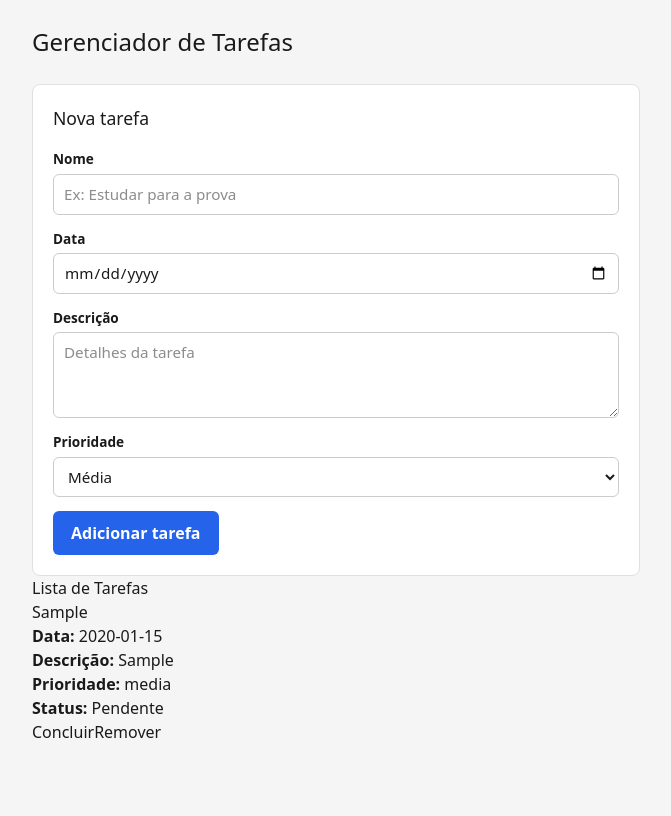
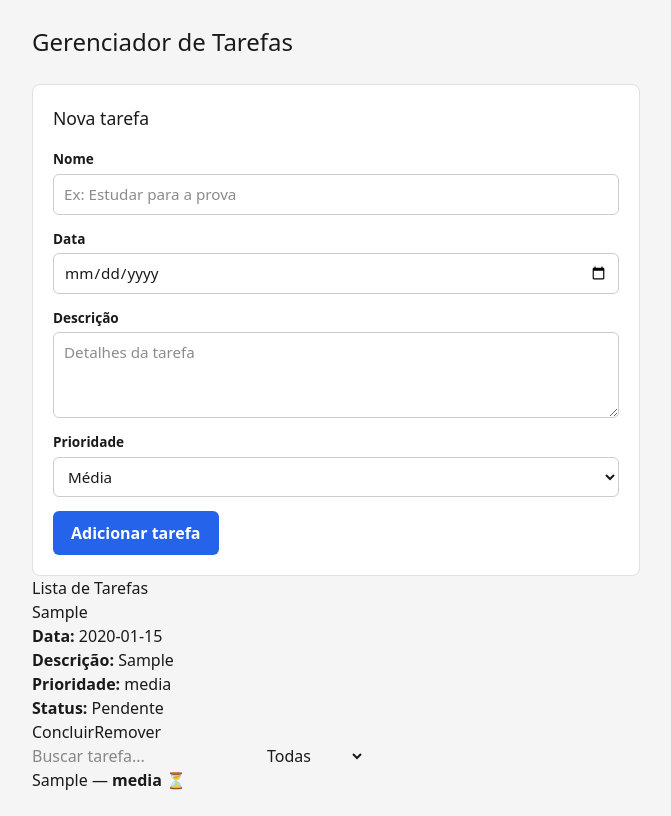
Before and after one commit to arthurgermano69/CP4-Web-Development, a React (Vite) app: page / in a window 1280 px wide. Both pictures are taken after typing "Sample", "2020-01-15", "Sample" into the empty fields and a click on the button "Adicionar tarefa". Shown: the whole page, without its empty margins (304-975 px from the left). Built offline with nearby package versions, Linux system fonts and the light colour scheme.

Commit message:
feat: nova função filtro de tarefas por status com busca por nome

```diff
--- a/src/App.jsx
+++ b/src/App.jsx
@@ -1,6 +1,7 @@
 import { useState } from 'react'
 import TaskForm from './components/TaskForm'
 import TaskList from './components/TaskList'
+import FiltroTarefas from './components/Filters'
 
 // Os outros integrantes vão importar aqui os próprios componentes:
 // import TaskList from './components/TaskList'
@@ -56,9 +57,7 @@ const handleRemoveTask = (id) => {
           onRemoveTask={handleRemoveTask}
         />
 
-        {/* Espaço reservado para os filtros
-            (Todas / Pendentes / Concluídas) */}
-        {/* <Filters /> */}
+        <FiltroTarefas tarefas={tasks}/>
 
       </main>
     </div>
--- /dev/null
+++ b/src/components/Filters.jsx
@@ -0,0 +1,50 @@
+import { useState, useMemo } from "react";
+
+export default function FiltroTarefas({ tarefas }) {
+  const [filtroStatus, setFiltroStatus] = useState("todas");
+  const [busca, setBusca] = useState("");
+
+  const tarefasFiltradas = useMemo(() => {
+    return tarefas.filter((tarefa) => {
+      const bateStatus =
+        filtroStatus === "todas" ||
+        (filtroStatus === "concluida" && tarefa.completed) ||
+        (filtroStatus === "pendente" && !tarefa.completed);
+
+      const bateBusca = tarefa.name
+        .toLowerCase()
+        .includes(busca.toLowerCase());
+
+      return bateStatus && bateBusca;
+    });
+  }, [tarefas, filtroStatus, busca]);
+
+  return (
+    <div>
+      <input
+        type="text"
+        placeholder="Buscar tarefa..."
+        value={busca}
+        onChange={(e) => setBusca(e.target.value)}
+      />
+
+      <select
+        value={filtroStatus}
+        onChange={(e) => setFiltroStatus(e.target.value)}
+      >
+        <option value="todas">Todas</option>
+        <option value="pendente">Pendentes</option>
+        <option value="concluida">Concluídas</option>
+      </select>
+
+      <ul>
+        {tarefasFiltradas.map((tarefa) => (
+          <li key={tarefa.id}>
+            {tarefa.name} — <strong>{tarefa.priority}</strong>{" "}
+            {tarefa.completed ? "✅" : "⏳"}
+          </li>
+        ))}
+      </ul>
+    </div>
+  );
+}
```
